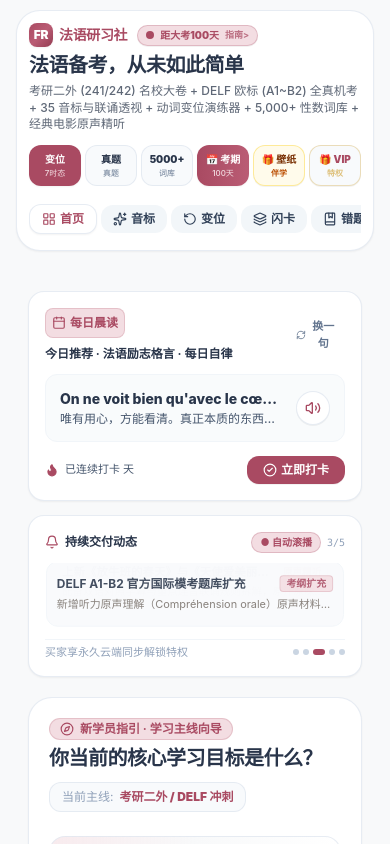
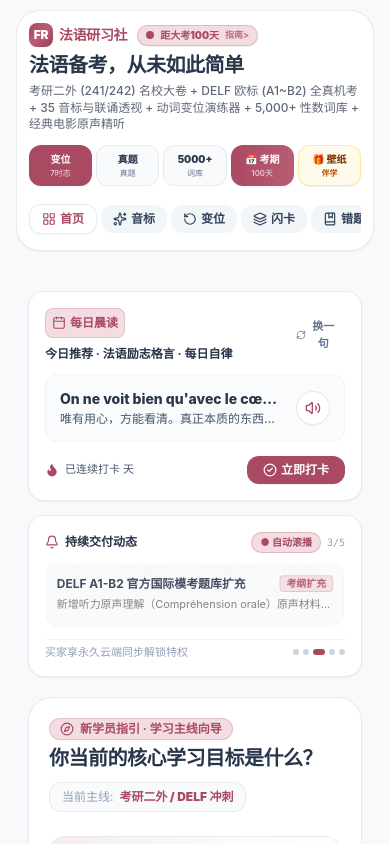
Before and after one commit to v03352813-ai/cs313-french, a React (Vite) app: page / in a window 390 px wide. Shown: the top 844 px of the page. Built offline with nearby package versions, Linux system fonts and the light colour scheme.

Commit message:
style: remove home navbar VIP button to match Korean and Japanese 5-button layout

```diff
--- a/src/components/Navbar.tsx
+++ b/src/components/Navbar.tsx
@@ -164,7 +164,7 @@ export const Navbar: React.FC<NavbarProps> = ({
 
               {/* 快速直达统计徽章与管理员栏 */}
               <div className="flex flex-col sm:flex-row items-stretch sm:items-center gap-2 w-full max-w-full lg:w-auto min-w-0">
-                <div className="grid grid-cols-6 sm:flex sm:items-center gap-1 sm:gap-1.5 w-full sm:w-auto min-w-0">
+                <div className="mobile-grid-5 sm:flex sm:items-center gap-1 sm:gap-2 w-full sm:w-auto min-w-0">
                   <button
                     onClick={() => setActiveTab('conjugation')}
                     className="min-w-0 w-full sm:w-auto overflow-hidden flex flex-col items-center justify-center px-1 sm:px-3 py-1.5 rounded-xl bg-[#A94A62] hover:bg-[#933C52] text-white text-center cursor-pointer transition shadow-xs active:scale-98"
@@ -211,16 +211,6 @@ export const Navbar: React.FC<NavbarProps> = ({
                     <span className="block sm:hidden text-[10px] font-black text-amber-900 truncate w-full">🎁 壁纸</span>
                     <span className="hidden sm:block text-[9px] text-amber-700 font-bold whitespace-nowrap">4K 伴学锁屏</span>
                     <span className="block sm:hidden text-[8px] text-amber-700 font-bold truncate w-full">伴学</span>
-                  </button>
-                  <button
-                    onClick={onOpenVipModal}
-                    className="min-w-0 w-full sm:w-auto overflow-hidden flex flex-col items-center justify-center px-1 sm:px-3 py-1.5 rounded-xl bg-slate-50 hover:bg-[#F3DDE2]/30 border border-[#DDBF78]/50 text-center cursor-pointer transition active:scale-98 shadow-2xs"
-                    title="终身 VIP 特权"
-                  >
-                    <span className="hidden sm:block text-sm font-black text-[#A94A62] whitespace-nowrap">🎁 终身VIP</span>
-                    <span className="block sm:hidden text-[10px] font-black text-[#A94A62] truncate w-full">🎁 VIP</span>
-                    <span className="hidden sm:block text-[9px] text-[#DDBF78] font-black whitespace-nowrap">畅刷全卷</span>
-                    <span className="block sm:hidden text-[8px] text-[#DDBF78] font-black truncate w-full">特权</span>
                   </button>
                 </div>
 
--- a/src/index.css
+++ b/src/index.css
@@ -35,6 +35,14 @@
     -webkit-font-smoothing: antialiased;
     -moz-osx-font-smoothing: grayscale;
     text-rendering: optimizeLegibility;
+  }
+}
+
+@media (max-width: 639px) {
+  .mobile-grid-5 {
+    display: grid !important;
+    grid-template-columns: repeat(5, minmax(0, 1fr)) !important;
+    width: 100% !important;
   }
 }
 
```
